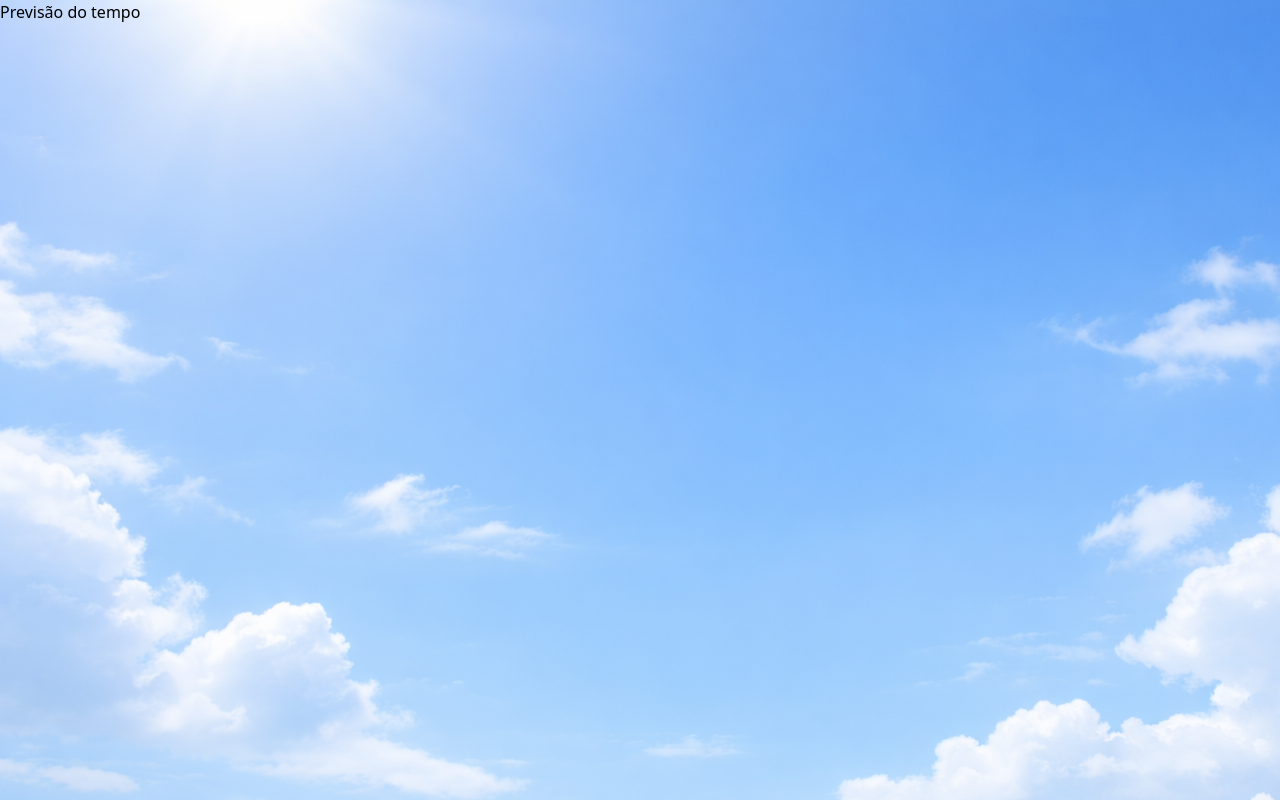
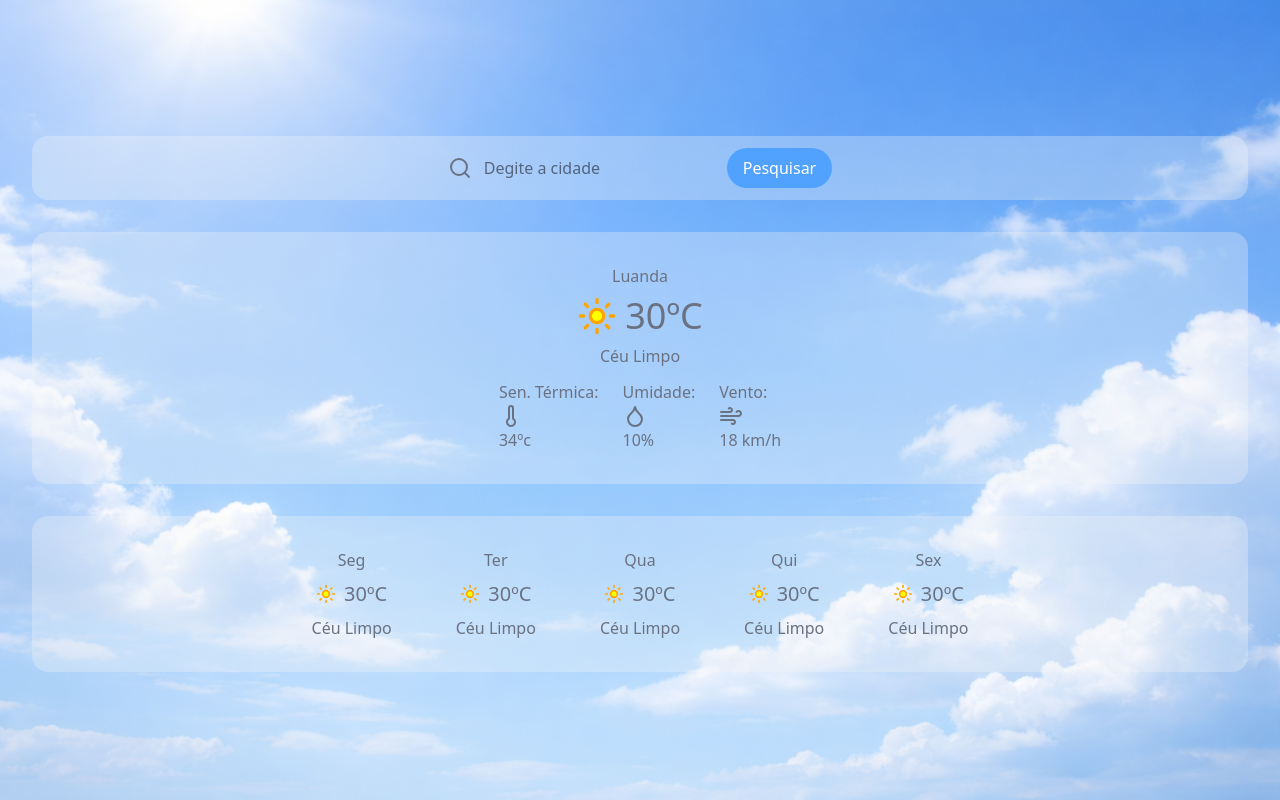
Before and after one commit to EdmilsonEdstar/EA-Clima, a React (Vite) app: page / in a window 1280 px wide. Built offline with nearby package versions, Linux system fonts and the light colour scheme.

Commit message:
segundo commit

```diff
--- a/src/App.tsx
+++ b/src/App.tsx
@@ -1,18 +1,23 @@
 import "./index.css"
+import { Pesquisar } from "./Search/Pesquisar"
+import { ShoWheather } from "./ShowWheather/ShoWheather"
+import { ShowWheatherWeek } from "./ShowWheatherWeek/ShowWheatherWeek"
+
 
 function App() {
 
   return (
-        <main className="w-">
-          <div>
-             <label htmlFor="search">Previsão do tempo</label>
-             <div>
-                <span></span>
-                <input type="text" id="search" placeholder="" className="" />
-             </div>
-             <input type="text" id="search" placeholder="" className="" />
-          </div>
+    <>
+        <main className="w-full flex flex-col justify-center items-center mb-8">
+          <Pesquisar/>
         </main>
+        <main className="w-full flex flex-col justify-center items-center mb-8">
+          <ShoWheather/>
+        </main>
+        <main className="w-full flex flex-col justify-center items-center mb-8">
+          <ShowWheatherWeek/>
+        </main>
+      </>
   )
 }
 
--- /dev/null
+++ b/src/Search/Pesquisar.tsx
@@ -0,0 +1,16 @@
+import { SearchIcon } from "lucide-react"
+
+export function Pesquisar() {
+
+  return (
+        <>
+            <label htmlFor="search" className="text-2xl pb-2"></label>
+
+             <div className="w-full flex justify-center items-center gap-3  bg-gray-100/30 rounded-2xl ">
+                <span><SearchIcon className="text-gray-500" /></span>
+                <input type="text" id="search" placeholder="Degite a cidade" className="h-[4rem] text-base focus:outline-none" />
+                <button className="bg-blue-400 text-white px-4 py-2 rounded-4xl">Pesquisar</button>
+             </div>
+        </>
+  )
+}
--- /dev/null
+++ b/src/ShowWheather/ShoWheather.tsx
@@ -0,0 +1,23 @@
+import { Droplet, Sun, Thermometer, WindIcon } from "lucide-react";
+
+export function ShoWheather() {
+
+  return (
+        <>
+             <div className="w-full flex flex-col justify-center items-center gap-3 py-8  bg-gray-100/30 rounded-2xl ">
+                <div className="flex flex-col justify-center items-center gap-2">
+                    <span className="text-gray-500">Luanda</span>
+                    <div className="flex justify-center items-center gap-2 text-4xl">
+                      <Sun  size={40} fill="yellow" stroke="orange" /><span className="text-gray-500">30ºC</span>
+                    </div>
+                    <span className="text-gray-500">Céu Limpo</span>
+                </div>
+                <div className="flex justify-center flex-wrap items-center gap-6">
+                    <span className="text-gray-500">Sen. Térmica: <Thermometer/> 34ºc</span>
+                    <span className="text-gray-500">Umidade: <Droplet/> 10%</span>
+                    <span className="text-gray-500">Vento: <WindIcon/> 18 km/h</span>
+                </div>
+             </div>
+        </>
+  )
+}
--- /dev/null
+++ b/src/ShowWheatherWeek/ShowWheatherWeek.tsx
@@ -0,0 +1,50 @@
+import { Sun } from "lucide-react";
+
+export function ShowWheatherWeek() {
+
+  return (
+        <>
+             <div className="w-full flex justify-center items-center overflow-y-auto text-center gap-[4rem] py-8 px-4  bg-gray-100/30 rounded-2xl ">
+                <div className="flex flex-col justify-center items-center gap-2">
+                    <span className="text-gray-500">Seg</span>
+                    <div className="flex justify-center items-center gap-2 text-xl">
+                      <Sun  size={20} fill="yellow" stroke="orange" /><span className="text-gray-500">30ºC</span>
+                    </div>
+                    <span className="text-gray-500">Céu Limpo</span>
+                </div>
+
+                <div className="flex flex-col justify-center items-center gap-2">
+                    <span className="text-gray-500">Ter</span>
+                    <div className="flex justify-center items-center gap-2 text-xl">
+                      <Sun  size={20} fill="yellow" stroke="orange" /><span className="text-gray-500">30ºC</span>
+                    </div>
+                    <span className="text-gray-500">Céu Limpo</span>
+                </div>
+
+                <div className="flex flex-col justify-center items-center gap-2">
+                    <span className="text-gray-500">Qua</span>
+                    <div className="flex justify-center items-center gap-2 text-xl">
+                      <Sun  size={20} fill="yellow" stroke="orange" /><span className="text-gray-500">30ºC</span>
+                    </div>
+                    <span className="text-gray-500">Céu Limpo</span>
+                </div>
+
+                <div className="flex flex-col justify-center items-center gap-2">
+                    <span className="text-gray-500">Qui</span>
+                    <div className="flex justify-center items-center gap-2 text-xl">
+                      <Sun  size={20} fill="yellow" stroke="orange" /><span className="text-gray-500">30ºC</span>
+                    </div>
+                    <span className="text-gray-500">Céu Limpo</span>
+                </div>
+
+                <div className="flex flex-col justify-center items-center gap-2">
+                    <span className="text-gray-500">Sex</span>
+                    <div className="flex justify-center items-center gap-2 text-xl">
+                      <Sun  size={20} fill="yellow" stroke="orange" /><span className="text-gray-500">30ºC</span>
+                    </div>
+                    <span className="text-gray-500">Céu Limpo</span>
+                </div>
+             </div>
+        </>
+  )
+}
--- a/src/index.css
+++ b/src/index.css
@@ -1,15 +1,19 @@
 @import "tailwindcss";
 
-*{
+@layer base {
+    * {
       margin: 0;
       padding: 0;
       box-sizing: border-box;
     }
 
-body{
+    body {
       width: 100%;
       height: 100vh;
       background-image: url("/light.png");
-    background-color: cover;
+      background-size: cover; /* Corrigido: era background-color: cover */
       background-repeat: no-repeat;
+      /* Evita colocar padding fixo aqui se quiseres usar Tailwind no HTML */
+      padding: 10% 2rem;
     }
+  }
```
Lines whose indentation alone changed are shown as unchanged.
